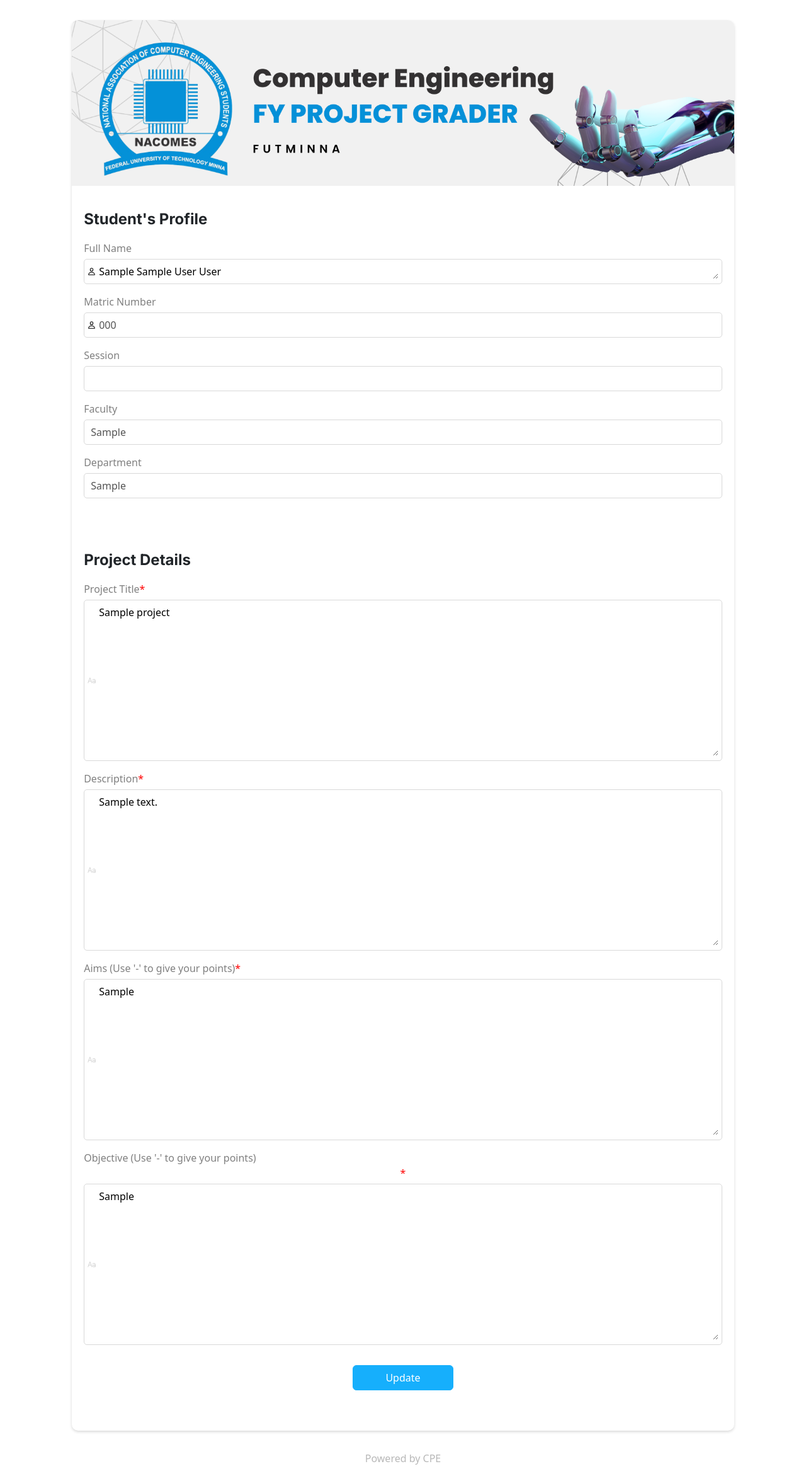
After one commit to Peter-Immanuel/fy-project-grader, a Django app: page /students/project/00000000-0000-0000-0000-000000000001/ in a window 1280 px wide. The commit adds this page. Shown: the whole page at 63% size. Run offline with Django 3.2, Linux system fonts and the light colour scheme; tables that the repository leaves empty hold one stand-in row (values such as "Sample post"); data that the repository does not hold is empty.

Commit message:
Feat: Added Feature to edit project details by student

```diff
--- a/apps/grader/forms.py
+++ b/apps/grader/forms.py
@@ -7,7 +7,8 @@ from .models import (
     ProjectProposalGrading,
     ProjectWorkProgress,
     InternalDefense,
-    ExternalDefense
+    ExternalDefense,
+    Project,
 )
 from django.utils.translation import ugettext_lazy as _
 from apps.utils.constants import EVALUATION_TYPES
@@ -85,6 +86,22 @@ class StudentSearchForm(forms.Form):
         return None, False
 
 
+class StudentProjectEditForm(forms.ModelForm):
+
+    class Meta:
+        model = Project
+        fields = (
+            "title", "aims", "objectives", "description",
+        )
+
+    def update(self, project):
+        updatd_project = project.update_records(self.cleaned_data)
+        return updatd_project
+
+
+
+
+# Staff Forms
 class StaffRegistrationForm(forms.ModelForm):
 
     password = forms.CharField(
@@ -126,6 +143,8 @@ class StaffRegistrationForm(forms.ModelForm):
         return staff
 
 
+
+# Evaluation forms
 class StudentEvaluationSearchForm(forms.Form):
 
     student = forms.CharField()
@@ -174,8 +193,6 @@ class StudentEvaluationSearchForm(forms.Form):
         return False
 
 
-
-# Evaluation forms
 class ProposalEvaluationForm(forms.ModelForm):
 
     secret = forms.CharField()
--- a/apps/grader/models.py
+++ b/apps/grader/models.py
@@ -264,6 +264,17 @@ class Project(TimeStampModel):
         self.save()
 
 
+    def update_records(self, updates):
+
+        for key, value in updates.items():
+            if hasattr(self, key):
+                setattr(self, key, value)
+
+        self.save()
+        return self
+
+
+
 
 class ProjectProposalGrading(TimeStampModel):
     """ Model describing each student's project proposal score """
--- a/apps/grader/urls.py
+++ b/apps/grader/urls.py
@@ -17,6 +17,7 @@ urlpatterns = [
 
     # Student links
     path("students/search/", vw.StudentProjectStatus.as_view(), name="student-project-status"),
+    path("students/project/<uuid:project_id>/", vw.StudentProjectEditView.as_view(), name="student-project-edit"),
 
 
 
--- a/apps/grader/views.py
+++ b/apps/grader/views.py
@@ -10,6 +10,7 @@ from .forms import (
     ExternalDefenseEvaluationForm,
     ProjectApprovalForm,
     StudentSearchForm,
+    StudentProjectEditForm,
 
 )
 from .models import (
@@ -18,6 +19,7 @@ from .models import (
     Staff,
     FinalYearSession,
 )
+from django.contrib import messages
 from apps.utils.utils import query_params
 from django.views import View
 from django.http import HttpResponse
@@ -133,6 +135,46 @@ class StudentProjectStatus(View):
             return render(request, self.template, {"form":form})
 
 
+
+class StudentProjectEditView(View):
+
+    form =  StudentProjectEditForm
+    template = "components/students/project_edit_form.html"
+    success_template = "components/students/project_status.html"
+
+
+    def get(self,request, project_id, *args, **kwargs):
+        project = Project.objects.get(id=project_id)
+        form = self.form(initial={
+            "title":project.title,
+            "aims":project.aims,
+            "description":project.description,
+            "objectives":project.objectives,
+        })
+
+        context = {
+            "project":project,
+            "form":form,
+        }
+        return render(request, self.template, context)
+
+    def post(self, request, project_id, *args, **kwargs):
+        project = Project.objects.get(id=project_id)
+        form = self.form(data=request.POST)
+        if form.is_valid():
+            updated_project = form.update(project)
+            messages.add_message(request, messages.INFO, "Project Updated Successfully")
+            context = {
+                "project":updated_project,
+            }
+            return render(request, self.success_template, context)
+
+        else:
+            context = {
+                "project":project,
+                "form":form,
+            }
+            return render(request, self.template, context)
 
 
 # Staff Views
--- a/static/styles/components/students/student_form.css
+++ b/static/styles/components/students/student_form.css
@@ -1,6 +1,13 @@
 .error{
     color: white;
     background-color: rgba(255, 166, 0, 0.8);
+    border-radius: 5px;
+    height: 5vh;
+}
+
+.success{
+    color: white;
+    background-color: #00cf00;
     border-radius: 5px;
     height: 5vh;
 }
@@ -32,7 +39,7 @@
 
 #id_gender, #id_session, #id_faculty, #id_department, #id_supervisor,
 #id_first_name, #id_middle_name, #id_last_name, #id_email, #id_matric_number,
-#id_project_title, #id_aims, #id_objectives, #id_description, .text-input{
+#id_project_title, #id_title, #id_aims, #id_objectives, #id_description, .text-input{
     border: none;
     font-size: 1rem;
     background-color: white;
--- /dev/null
+++ b/templates/components/students/project_edit_form.html
@@ -0,0 +1,128 @@
+{% extends 'components/form.html' %}
+{% load static %}
+
+{% block child_style %}
+    <link rel="stylesheet" href="{% static 'styles/components/students/student_form.css' %}">
+    <link rel="stylesheet" href="{% static 'styles/components/button.css' %}">
+{% endblock child_style %}
+
+{% block form_body %}
+<div class="form-body">
+    <form id="d-flex flex-column" action="." method="POST">
+
+        {% if form.errors %}
+            <div class="error d-flex justify-content-center align-items-center" > Invalid response(s), please check. </div>
+        {% endif %}
+
+        {% csrf_token %}
+        <div class="d-flex flex-column mb-5">
+            <div class="section-title">Student's Profile</div>
+
+            <!-- Row one -->
+            <div class="section-row d-flex">
+                <div class="form-group d-flex flex-column mb-3">
+                    <div class="input-title d-flex flex-row">Full Name </div>
+                    <div class="input-border">
+                        <img src="/static/imgs/svg/person.svg" alt="">
+                        <textarea class="text-input" name="supervisorComment" cols="40" rows="1" readonly>{{project.student.get_name}}</textarea>
+                    </div>
+                </div>
+            </div>
+
+            <!-- Row 2 -->
+            <div class="section-row d-flex">
+                <div class="form-group d-flex flex-column mb-3">
+                    <div class="input-title d-flex flex-row">Matric Number </div>
+                    <div class="input-border">
+                        <img src="/static/imgs/svg/person.svg" alt="">
+                        <input type="text" class="form-group text-input" disabled=True value={{project.student.matric_number}}>
+                    </div>
+                </div>
+            </div>
+
+            <!-- Row 3 -->
+            <div class="section-row d-flex">
+                <div class="form-group d-flex flex-column mb-3">
+                    <div class="input-title d-flex flex-row">Session </div>
+                    <div class="input-border">
+                        <input type="text" class="form-group text-input" disabled=True value={{project.session}}>
+                    </div>
+                </div>
+            </div>
+
+            <!-- Row 4 -->
+            <div class="section-row d-flex">
+                <div class="form-group d-flex flex-column mb-3">
+                    <div class="input-title d-flex flex-row">Faculty</div>
+                    <div class="input-border">
+                        <input type="text" class="form-group text-input" disabled=True value={{project.student.faculty}}>
+                    </div>
+                </div>
+                <div class="form-group d-flex flex-column mb-3">
+                    <div class="input-title d-flex flex-row">Department</div>
+                    <div class="input-border">
+                        <input type="text" class="form-group text-input" disabled=True value={{project.student.department}}>
+                    </div>
+                </div>
+            </div>
+
+
+        </div>
+
+        <div class="d-flex flex-column mt-2 mb-3">
+            <div class="section-title">Project Details</div>
+
+            <!-- Row one -->
+            <div class="section-row d-flex">
+                <div class="form-group d-flex flex-column mb-3">
+                    <div class="input-title d-flex flex-row">Project Title <div class="important">*</div> </div>
+                    <div class="input-border">
+                        <img src="/static/imgs/svg/text.svg" alt="">
+                        {{ form.title }}
+                    </div>
+                    {{form.title.errors}}
+                </div>
+            </div>
+
+            <!-- Row one -->
+            <div class="section-row d-flex">
+                <div class="form-group d-flex flex-column mb-3">
+                    <div class="input-title d-flex flex-row">Description <div class="important">*</div> </div>
+                    <div class="input-border">
+                        <img src="/static/imgs/svg/text.svg" alt="">
+                        {{ form.description }}
+                    </div>
+                    {{form.description.errors}}
+                </div>
+            </div>
+
+            <!-- Row 2 -->
+            <div class="section-row d-flex">
+                <div class="form-group d-flex flex-column mb-3">
+                    <div class="input-title d-flex flex-row">Aims (Use '-' to give your points)<div class="important">*</div></div>
+                    <div class="input-border">
+                        <img src="/static/imgs/svg/text.svg" alt="">
+                        {{ form.aims }}
+                    </div>
+                    {{form.aims.errors}}
+                </div>
+            </div>
+
+
+            <!-- Row 3 -->
+            <div class="section-row d-flex">
+                <div class="form-group d-flex flex-column mb-3">
+                    <div class="input-title d-flsex flex-row">Objective (Use '-' to give your points)<div class="important">*</div>  </div>
+                    <div class="input-border">
+                        <img src="/static/imgs/svg/text.svg" alt="">
+                        {{ form.objectives }}
+                    </div>
+                    {{form.objectives.errors}}
+                </div>
+            </div>
+        </div>
+
+        {% include "components/button.html" with value="Update" %}
+    </form>
+</div>
+{% endblock form_body %}
```
Also changed, not shown: templates/components/students/project_status.html (+36 -9 lines).
